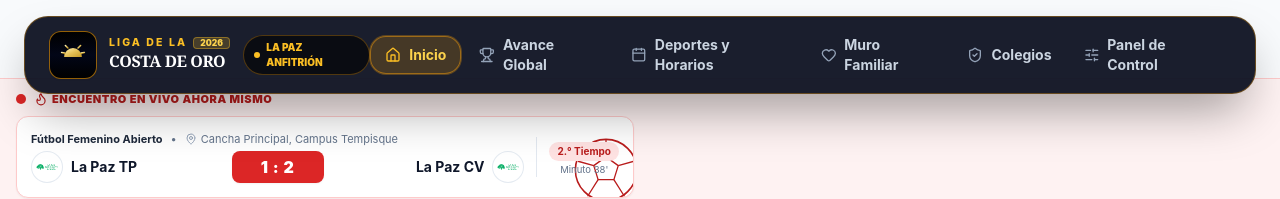
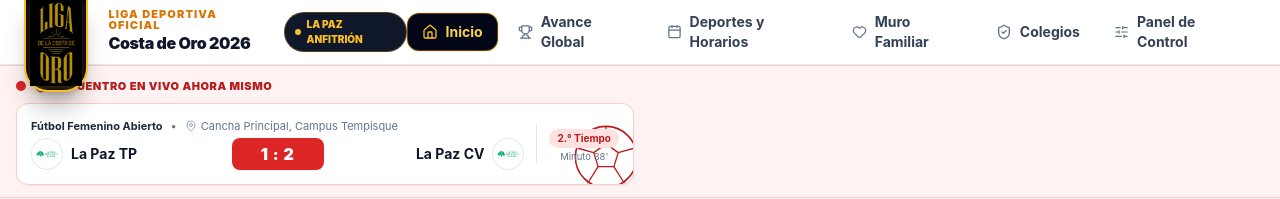
Before and after one commit to albustor/LD_costadeoro, a Next.js app: page / in a window 1280 px wide. Shown: the top 199 px of the page. Built offline with nearby package versions, Linux system fonts and the light colour scheme.

Commit message:
feat: implementar Opcion 2 Escudo Flotante con desborde elegante y máxima escala/legibilidad de logo

```diff
--- a/src/components/layout/Header.tsx
+++ b/src/components/layout/Header.tsx
@@ -29,24 +29,45 @@ export function Header() {
   ];
 
   return (
-    <header className="sticky top-2 sm:top-4 z-50 px-3 sm:px-6 max-w-7xl mx-auto transition-all duration-300">
-      <div className="bg-slate-950/90 backdrop-blur-xl border border-amber-500/35 shadow-2xl shadow-black/40 rounded-2xl sm:rounded-3xl px-3.5 sm:px-6 py-2 sm:py-2.5 transition-all">
-        <div className="flex items-center justify-between">
-          {/* Logotipo Oficial Nítido Sin Escudo */}
+    <header className="sticky top-0 z-50 bg-white/95 backdrop-blur-md border-b border-slate-200 shadow-2xs">
+      <div className="max-w-7xl mx-auto px-4 sm:px-6">
+        <div className="flex items-center justify-between h-16 sm:h-18">
+          {/* 🛡️ ESCUDO FLOTANTE CON DESBORDE ELEGANTE (Opción 2) */}
           <div className="flex items-center gap-3">
-            <Link href="/" className="flex items-center group transition-transform hover:scale-102">
-              <LigaCostaDeOroLogo variant="horizontal" size="md" />
+            <Link
+              href="/"
+              className="relative -mt-1 -mb-6 sm:-mb-7 z-20 group flex flex-col items-center shrink-0"
+              title="Liga Deportiva Costa de Oro 2026"
+            >
+              {/* Escudo Flotante con Borde Dorado y Sombra Profunda */}
+              <div className="h-20 sm:h-24 w-15 sm:w-18 bg-black rounded-b-2xl sm:rounded-b-3xl border-2 border-t-0 border-amber-400 shadow-xl shadow-black/25 p-1 flex items-center justify-center transition-all group-hover:scale-106 group-hover:shadow-2xl group-hover:border-amber-300">
+                <img
+                  src="/logos/liga_costa_de_oro_gold_black.jpg"
+                  alt="Liga de la Costa de Oro"
+                  className="h-full w-full object-contain filter drop-shadow-[0_2px_4px_rgba(212,175,55,0.3)]"
+                />
+              </div>
             </Link>
 
+            {/* Titulación Oficial al lado del Escudo */}
+            <div className="flex flex-col pl-1 sm:pl-2">
+              <span className="text-[10px] sm:text-[11px] font-black uppercase tracking-widest text-amber-600 leading-none">
+                Liga Deportiva Oficial
+              </span>
+              <span className="text-sm sm:text-base font-black text-slate-900 tracking-tight leading-tight">
+                Costa de Oro 2026
+              </span>
+            </div>
+
             {/* Sede Anfitriona */}
-            <div className="hidden sm:flex items-center gap-1.5 px-2.5 py-1 rounded-full bg-black/60 border border-amber-500/30 text-[10px] font-black text-amber-400 ml-1 shadow-2xs">
+            <div className="hidden md:flex items-center gap-1.5 px-2.5 py-1 rounded-full bg-slate-900 border border-amber-500/30 text-[10px] font-black text-amber-400 ml-2 shadow-2xs">
               <span className="h-1.5 w-1.5 rounded-full bg-amber-400 animate-pulse"></span>
               <span>LA PAZ ANFITRIÓN</span>
             </div>
           </div>
 
-          {/* Navegación Desktop Flotante con Negro y Dorado */}
-          <nav className="hidden lg:flex items-center gap-1">
+          {/* Navegación Desktop con Negro & Dorado */}
+          <nav className="hidden lg:flex items-center gap-1.5">
             {navItems.map((item) => {
               const isActive = pathname === item.href;
               const Icon = item.icon;
@@ -55,13 +76,13 @@ export function Header() {
                 <Link
                   key={item.href}
                   href={item.href}
-                  className={`px-3.5 py-2 rounded-2xl text-xs sm:text-sm font-bold transition-all flex items-center gap-2 ${
+                  className={`px-3.5 py-2 rounded-xl text-xs sm:text-sm font-bold transition-all flex items-center gap-2 ${
                     isActive
-                      ? 'bg-amber-500/20 text-amber-300 border border-amber-500/50 shadow-xs ring-1 ring-amber-500/30'
-                      : 'text-slate-300 hover:text-white hover:bg-white/10'
+                      ? 'bg-slate-950 text-amber-300 border border-amber-500/40 shadow-xs ring-1 ring-amber-500/20'
+                      : 'text-slate-700 hover:text-slate-950 hover:bg-slate-100'
                   }`}
                 >
-                  <Icon className={`w-4 h-4 ${isActive ? 'text-amber-400' : 'text-slate-400'}`} />
+                  <Icon className={`w-4 h-4 ${isActive ? 'text-amber-400' : 'text-slate-500'}`} />
                   <span>{item.label}</span>
                 </Link>
               );
@@ -69,20 +90,21 @@ export function Header() {
           </nav>
 
           {/* Botón Menú Móvil */}
-          <div className="flex items-center lg:hidden">
+          <div className="flex items-center lg:hidden gap-2">
             <button
               onClick={() => setMobileMenuOpen(!mobileMenuOpen)}
               className="p-2 rounded-xl bg-slate-900 text-amber-400 border border-amber-500/30 hover:bg-black transition-colors"
               aria-label="Abrir menú"
             >
-              {mobileMenuOpen ? <X className="w-5 h-5" /> : <Menu className="w-5 h-5" />}
+              {mobileMenuOpen ? <X className="w-6 h-6" /> : <Menu className="w-6 h-6" />}
             </button>
           </div>
         </div>
+      </div>
 
-        {/* Menú Desplegable Móvil que se expande hacia abajo desde la isla flotante */}
+      {/* Menú Desplegable Móvil */}
       {mobileMenuOpen && (
-          <div className="lg:hidden pt-3 mt-2 border-t border-amber-500/20 space-y-1.5 animate-fade-in text-white">
+        <div className="lg:hidden bg-slate-950 border-b border-amber-500/30 px-4 py-4 space-y-2 shadow-xl animate-fade-in text-white">
           {navItems.map((item) => {
             const isActive = pathname === item.href;
             const Icon = item.icon;
@@ -92,20 +114,19 @@ export function Header() {
                 key={item.href}
                 href={item.href}
                 onClick={() => setMobileMenuOpen(false)}
-                  className={`flex items-center gap-3 px-3.5 py-2.5 rounded-xl text-xs sm:text-sm font-bold transition-colors ${
+                className={`flex items-center gap-3 px-4 py-3 rounded-2xl text-sm font-bold transition-colors ${
                   isActive
                     ? 'bg-amber-500/20 text-amber-300 border border-amber-500/40'
                     : 'text-slate-300 hover:bg-slate-900 hover:text-white'
                 }`}
               >
-                  <Icon className={`w-4 h-4 ${isActive ? 'text-amber-400' : 'text-slate-400'}`} />
+                <Icon className={`w-5 h-5 ${isActive ? 'text-amber-400' : 'text-slate-400'}`} />
                 <span>{item.label}</span>
               </Link>
             );
           })}
         </div>
       )}
-      </div>
     </header>
   );
 }
```
Lines whose indentation alone changed are shown as unchanged.
